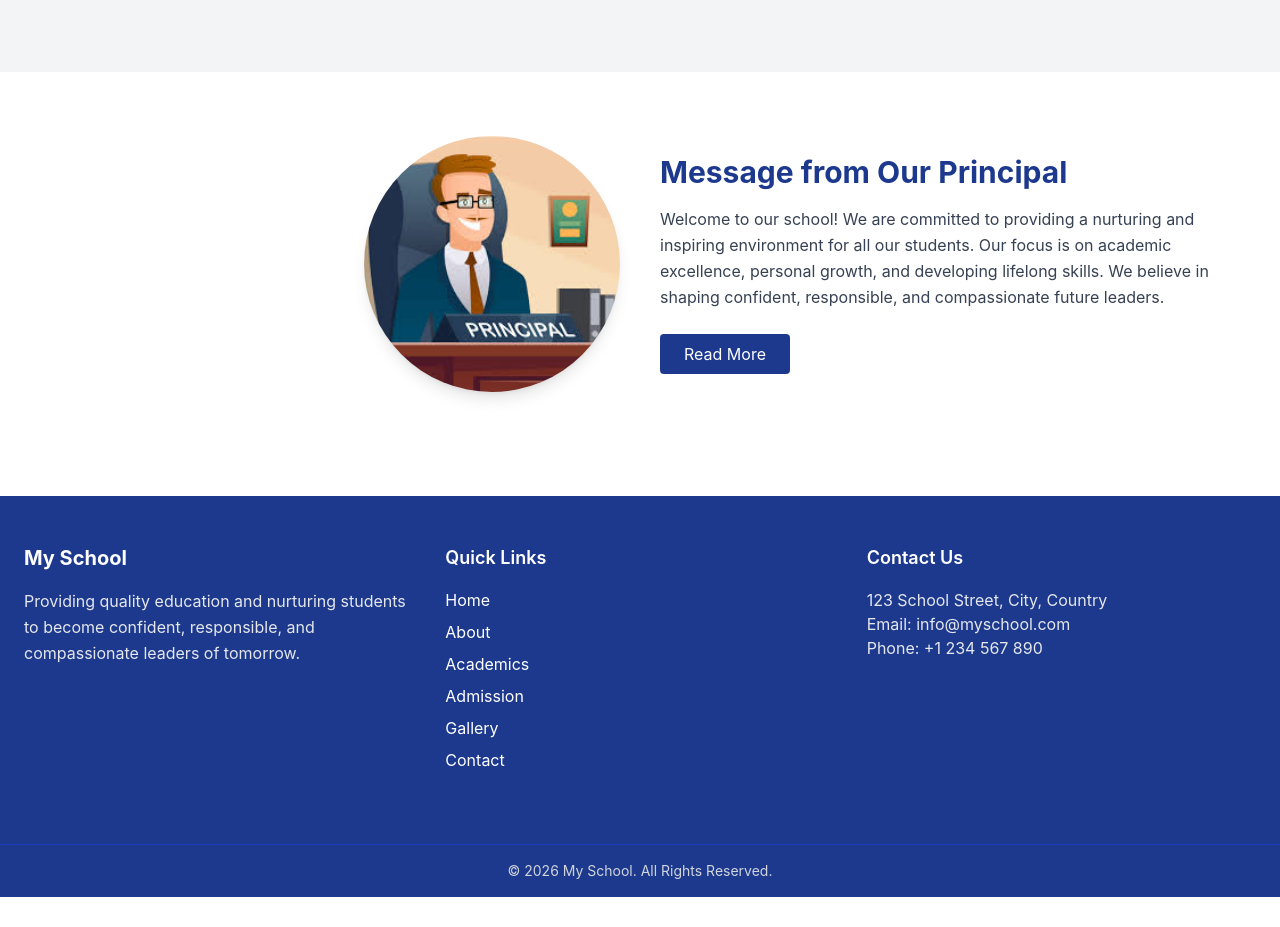
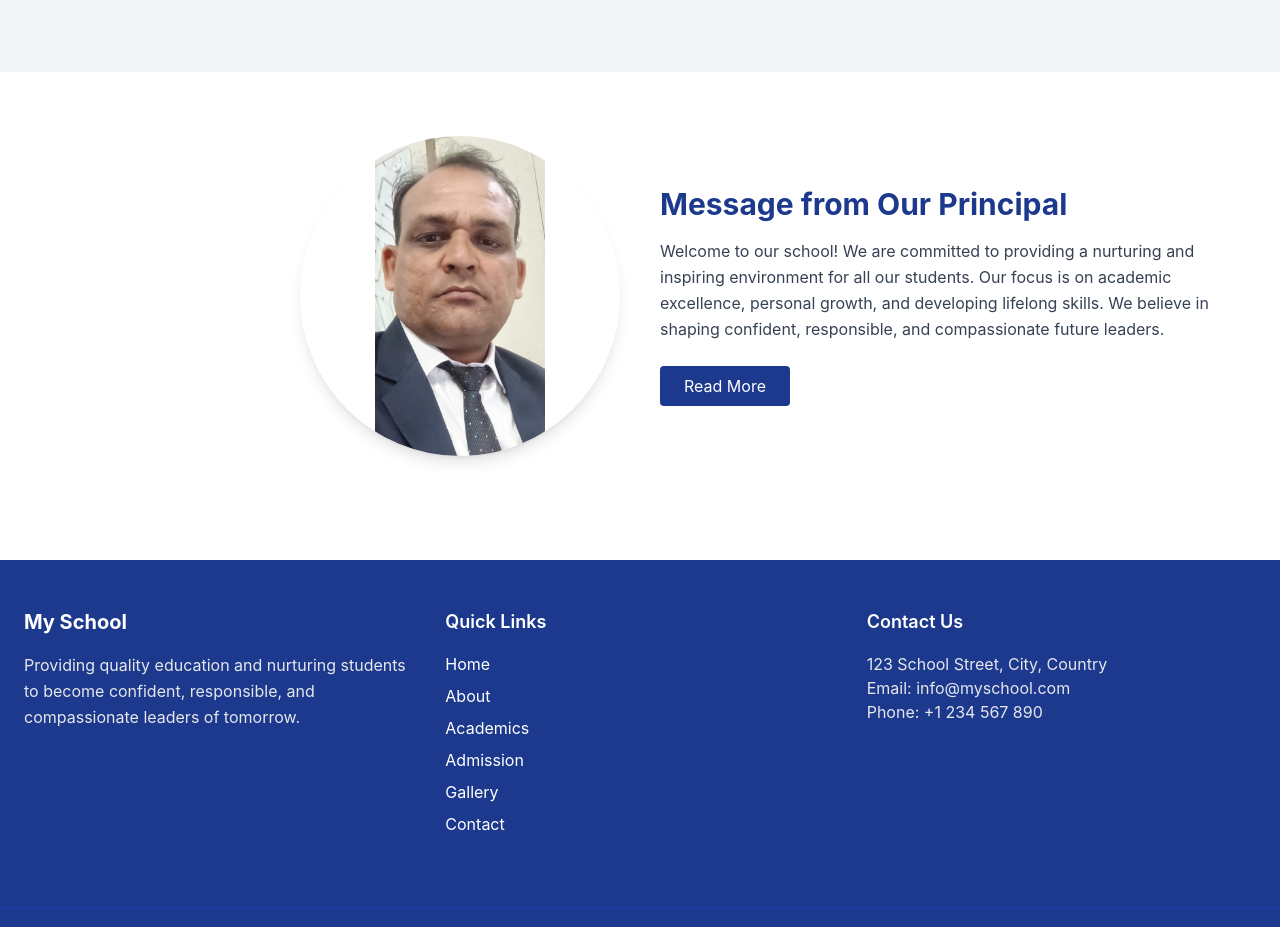
Before and after one commit to Ankit-nehra/Prakash-school, a React (Vite) app in the folder school/: page / in a window 1280 px wide. Shown: the part 2580-3507 px from the top of the page. Before the commit the page ends 3477 px from the top, so only its background shows below. Built offline with nearby package versions, Linux system fonts and the light colour scheme.

Commit message:
Update PrincipalMessage.jsx

```diff
--- a/school/src/components/home/PrincipalMessage.jsx
+++ b/school/src/components/home/PrincipalMessage.jsx
@@ -1,5 +1,5 @@
 import { Link } from "react-router-dom";
-import principalImage from "../../assets/images/principal.png";
+import principalImage from "../../assets/images/principal.jpeg";
 
 function PrincipalMessage() {
   return (
@@ -11,7 +11,7 @@ function PrincipalMessage() {
           <img
             src={principalImage}
             alt="Principal"
-            className="w-64 h-64 object-cover rounded-full shadow-lg"
+            className="w-72 h-72 md:w-80 md:h-80 object-contain rounded-full shadow-lg"
           />
         </div>
 
```
